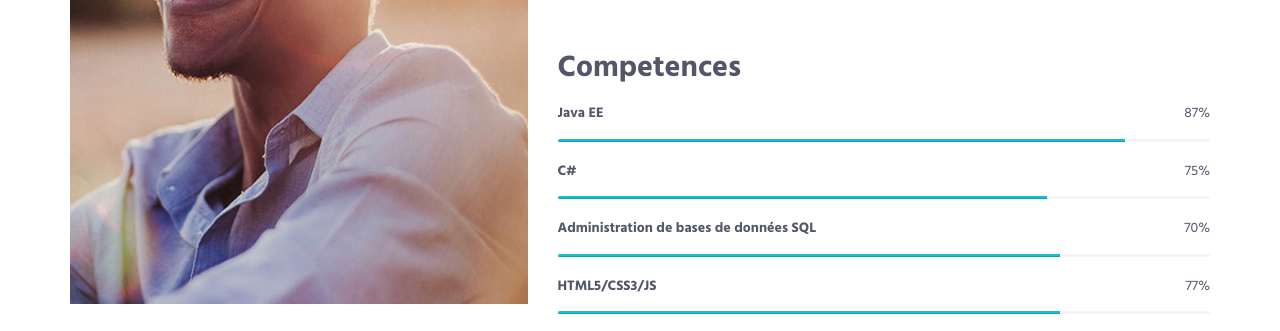
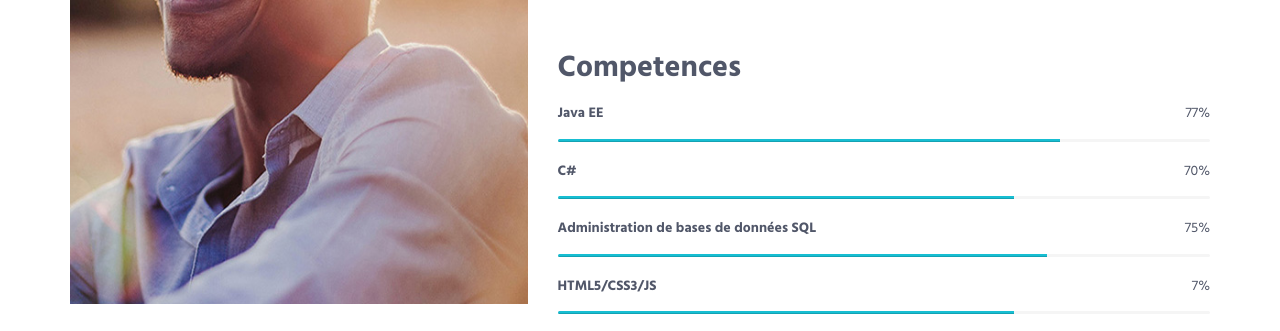
Before and after one commit to Nighteba/nighteba.github.io, a plain HTML site: page index.html in a window 1280 px wide. Shown: the part 1057-1388 px from the top of the page. Drawn offline with Linux system fonts and the light colour scheme.

Commit message:
Update index.html

```diff
--- a/index.html
+++ b/index.html
@@ -131,27 +131,27 @@
                         <h2>Competences</h2>
                         <!-- Progress Box -->
                         <div class="progress-box">
-                            <h5>Java EE<span class="color-heading pull-right">87%</span></h5>
+                            <h5>Java EE<span class="color-heading pull-right">77%</span></h5>
                             <div class="progress">
-                                <div class="progress-bar bg-color-base" role="progressbar" data-width="87"></div>
+                                <div class="progress-bar bg-color-base" role="progressbar" data-width="77"></div>
                             </div>
                         </div>
                         <div class="progress-box">
-                            <h5>C# <span class="color-heading pull-right">75%</span></h5>
+                            <h5>C# <span class="color-heading pull-right">70%</span></h5>
+                            <div class="progress">
+                                <div class="progress-bar bg-color-base" role="progressbar" data-width="70"></div>
+                            </div>
+                        </div>
+                        <div class="progress-box">
+                            <h5>Administration de bases de données SQL <span class="color-heading pull-right">75%</span></h5>
                             <div class="progress">
                                 <div class="progress-bar bg-color-base" role="progressbar" data-width="75"></div>
                             </div>
                         </div>
                         <div class="progress-box">
-                            <h5>Administration de bases de données SQL <span class="color-heading pull-right">70%</span></h5>
+                            <h5>HTML5/CSS3/JS<span class="color-heading pull-right">7%</span></h5>
                             <div class="progress">
-                                <div class="progress-bar bg-color-base" role="progressbar" data-width="77"></div>
-                            </div>
-                        </div>
-                        <div class="progress-box">
-                            <h5>HTML5/CSS3/JS<span class="color-heading pull-right">77%</span></h5>
-                            <div class="progress">
-                                <div class="progress-bar bg-color-base" role="progressbar" data-width="77"></div>
+                                <div class="progress-bar bg-color-base" role="progressbar" data-width="70"></div>
                             </div>
                         </div>
                         <div class="progress-box">
```
